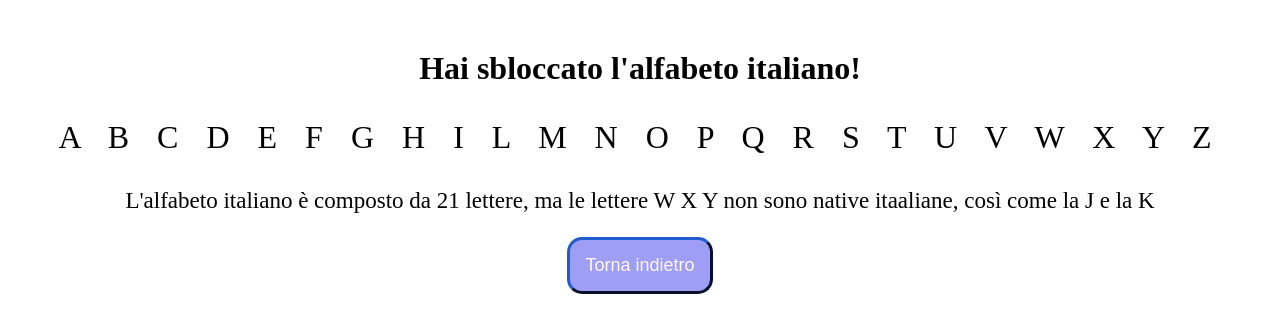
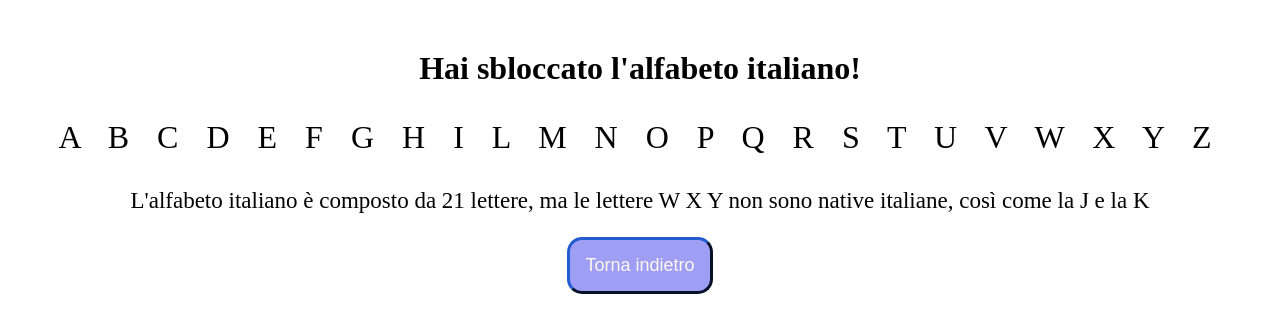
Before and after one commit to LaBrunaElisabetta/Alfabeto, a plain HTML site: page Esercitazione Normale/Alfabeto.html in a window 1280 px wide. Drawn offline with Linux system fonts and the light colour scheme.

Commit message:
Correzioni di battitura

```diff
--- a/Esercitazione Normale/Alfabeto.html
+++ b/Esercitazione Normale/Alfabeto.html
@@ -12,7 +12,7 @@
     <h1>Hai sbloccato l'alfabeto italiano!</h1>
 
     <p class="pAlfabeto">A B C D E F G H I L M N O P Q R S T U V W X Y Z</p>
-    <p>L'alfabeto italiano è composto da 21 lettere, ma le lettere W X Y non sono native itaaliane, così come la J e  la K</p>
+    <p>L'alfabeto italiano è composto da 21 lettere, ma le lettere W X Y non sono native italiane, così come la J e la K</p>
 
     <button onclick="window.history.back()">Torna indietro</button>
 
```
